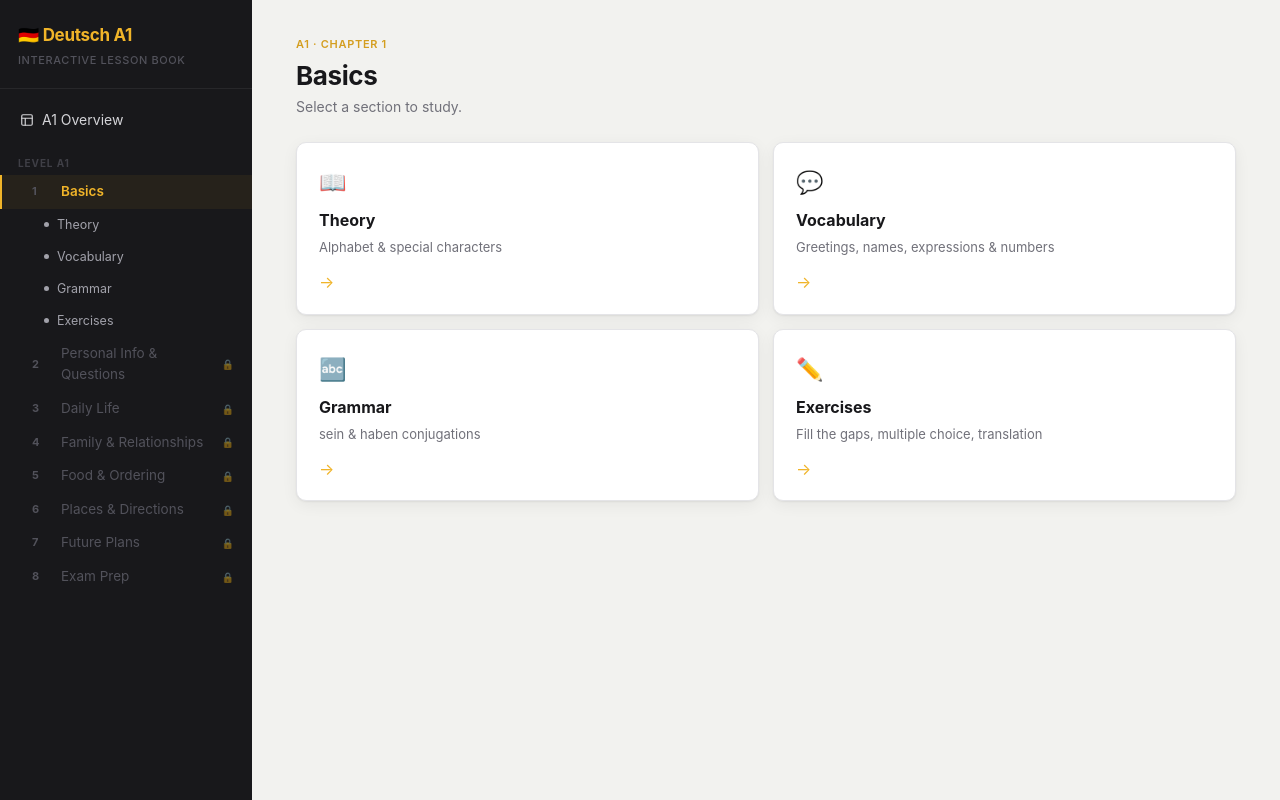
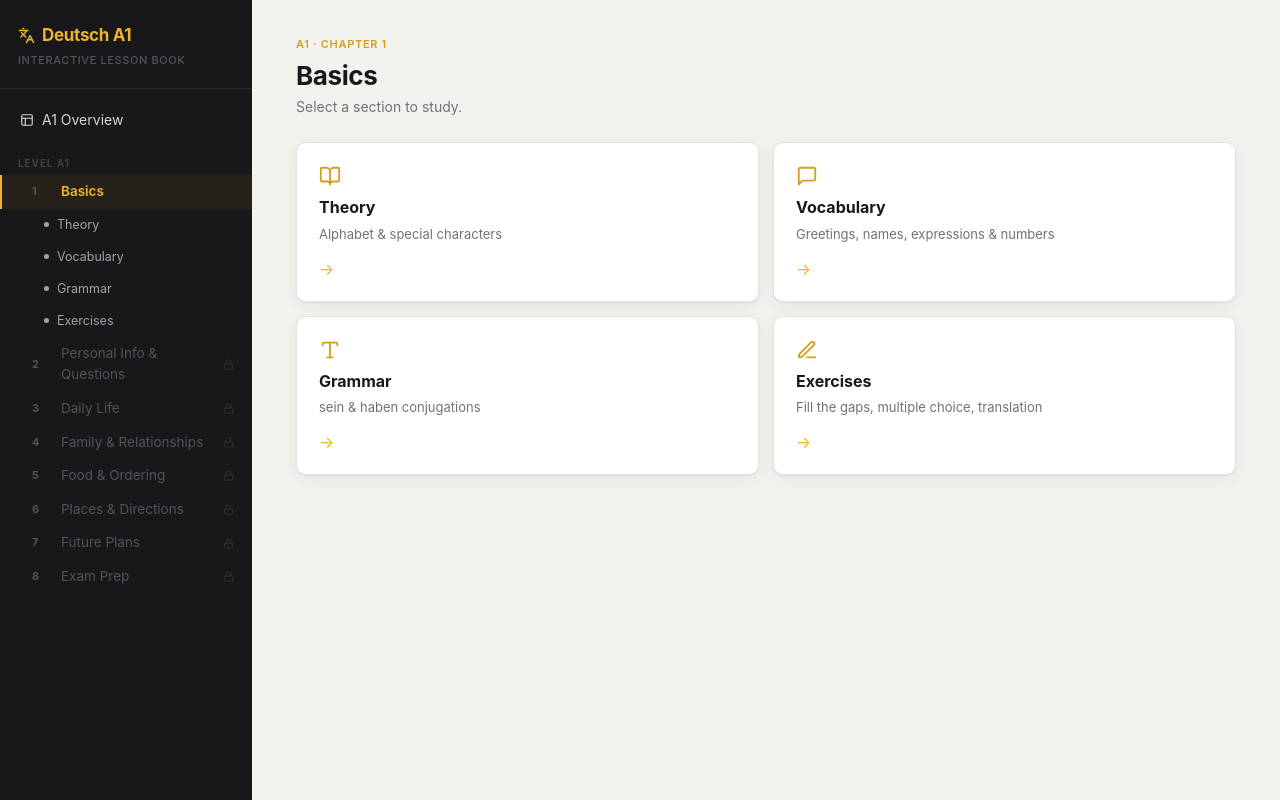
Before and after one commit to davide-muzzi/learn-german, a Vue app: page /#/a1/ch/1 in a window 1280 px wide. Built offline with nearby package versions, Linux system fonts and the light colour scheme.

Commit message:
feat: replace emojis with lucide icons

```diff
--- a/src/App.vue
+++ b/src/App.vue
@@ -1,6 +1,7 @@
 <script setup>
 import { ref, watch } from 'vue'
 import { useRoute } from 'vue-router'
+import { Languages } from '@lucide/vue'
 import AppSidebar from './components/AppSidebar.vue'
 
 const sidebarOpen = ref(false)
@@ -13,7 +14,7 @@ watch(() => route.fullPath, () => { sidebarOpen.value = false })
     <button class="hamburger" @click="sidebarOpen = !sidebarOpen" aria-label="Toggle navigation">
       <span /><span /><span />
     </button>
-    <span class="mobile-title">🇩🇪 Deutsch A1</span>
+    <span class="mobile-title"><Languages :size="16" /> Deutsch A1</span>
   </header>
 
   <Transition name="overlay-fade">
--- a/src/components/AppSidebar.vue
+++ b/src/components/AppSidebar.vue
@@ -1,6 +1,7 @@
 <script setup>
 import { computed } from 'vue'
 import { RouterLink, useRoute } from 'vue-router'
+import { Languages, Lock } from '@lucide/vue'
 import { CHAPTERS, CHAPTER_SECTIONS } from '../data/index.js'
 
 defineProps({ open: Boolean })
@@ -20,7 +21,7 @@ const currentSection = computed(() =>
   <nav class="sidebar" :class="{ 'is-open': open }">
     <div class="sidebar-logo">
       <div>
-        <h1>🇩🇪 Deutsch A1</h1>
+        <h1><Languages :size="17" /> Deutsch A1</h1>
         <p>Interactive Lesson Book</p>
       </div>
       <button class="sidebar-close" @click="$emit('close')" aria-label="Close menu">✕</button>
@@ -49,7 +50,7 @@ const currentSection = computed(() =>
             >
               <span class="ch-nav-n">{{ ch.n }}</span>
               <span class="ch-nav-title">{{ ch.title }}</span>
-              <span v-if="!ch.active" class="ch-nav-lock">🔒</span>
+              <Lock v-if="!ch.active" :size="11" class="ch-nav-lock" />
             </div>
           </RouterLink>
 
--- a/src/data/index.js
+++ b/src/data/index.js
@@ -109,10 +109,10 @@ export const CHAPTERS = [
 
 export const CHAPTER_SECTIONS = {
   1: [
-    { key: 'theory',    label: 'Theory',     icon: '📖', desc: 'Alphabet & special characters' },
-    { key: 'vocab',     label: 'Vocabulary', icon: '💬', desc: 'Greetings, names, expressions & numbers' },
-    { key: 'grammar',   label: 'Grammar',    icon: '🔤', desc: 'sein & haben conjugations' },
-    { key: 'exercises', label: 'Exercises',  icon: '✏️', desc: 'Fill the gaps, multiple choice, translation' },
+    { key: 'theory',    label: 'Theory',     desc: 'Alphabet & special characters' },
+    { key: 'vocab',     label: 'Vocabulary', desc: 'Greetings, names, expressions & numbers' },
+    { key: 'grammar',   label: 'Grammar',    desc: 'sein & haben conjugations' },
+    { key: 'exercises', label: 'Exercises',  desc: 'Fill the gaps, multiple choice, translation' },
   ],
 }
 
--- a/src/style.css
+++ b/src/style.css
@@ -58,6 +58,9 @@ body {
   font-weight: 700;
   color: var(--gold);
   letter-spacing: -.3px;
+  display: flex;
+  align-items: center;
+  gap: 7px;
 }
 .sidebar-logo p {
   font-size: 11px;
@@ -463,7 +466,7 @@ tbody tr:hover td { background: #fafafa; }
   box-shadow: 0 4px 20px rgba(0,0,0,.1);
   border-color: var(--gold);
 }
-.section-card-icon { font-size: 22px; margin-bottom: 4px; }
+.section-card-icon { margin-bottom: 4px; display: flex; align-items: center; color: var(--gold-dark); }
 .section-card-label { font-size: 16px; font-weight: 700; color: var(--text); }
 .section-card-desc { font-size: 13px; color: var(--muted); line-height: 1.4; flex: 1; }
 .section-card-arrow { font-size: 16px; color: var(--gold); margin-top: 10px; }
@@ -549,7 +552,7 @@ tbody tr:hover td { background: #fafafa; }
   text-align: center;
   padding: 56px 32px;
 }
-.coming-soon-icon { font-size: 40px; margin-bottom: 16px; }
+.coming-soon-icon { margin-bottom: 16px; display: flex; justify-content: center; color: var(--muted); }
 .coming-soon-card h2 { font-size: 22px; font-weight: 700; margin-bottom: 10px; }
 .coming-soon-card p { color: var(--muted); margin-bottom: 20px; }
 .coming-soon-card ul {
@@ -615,6 +618,9 @@ tbody tr:hover td { background: #fafafa; }
     font-size: 15px;
     font-weight: 700;
     color: var(--gold);
+    display: flex;
+    align-items: center;
+    gap: 7px;
   }
   .hamburger {
     background: none;
--- a/src/views/ChapterView.vue
+++ b/src/views/ChapterView.vue
@@ -1,11 +1,14 @@
 <script setup>
 import { computed } from 'vue'
 import { useRoute, useRouter } from 'vue-router'
+import { BookOpen, MessageSquare, Type, PenLine, Lock, Hammer } from '@lucide/vue'
 import {
   CHAPTERS, CHAPTER_SECTIONS,
   GREETINGS, YOUR_NAME, WHERE_FROM, EXPRESSIONS, NUMBERS,
   ALPHABET, UMLAUTS, DIPHTHONGS, SEIN, HABEN,
 } from '../data/index.js'
+
+const sectionIcons = { theory: BookOpen, vocab: MessageSquare, grammar: Type, exercises: PenLine }
 import VocabTable from '../components/VocabTable.vue'
 import ConjugTable from '../components/ConjugTable.vue'
 import FillGaps from '../components/exercises/FillGaps.vue'
@@ -48,7 +51,7 @@ function backToChapter() {
             class="section-card"
             @click="goToSection(s.key)"
           >
-            <div class="section-card-icon">{{ s.icon }}</div>
+            <div class="section-card-icon"><component :is="sectionIcons[s.key]" :size="22" /></div>
             <div class="section-card-label">{{ s.label }}</div>
             <div class="section-card-desc">{{ s.desc }}</div>
             <div class="section-card-arrow">→</div>
@@ -58,7 +61,7 @@ function backToChapter() {
 
       <template v-else>
         <div class="card coming-soon-card">
-          <div class="coming-soon-icon">🔒</div>
+          <div class="coming-soon-icon"><Lock :size="36" /></div>
           <h2>Coming Soon</h2>
           <p>Chapter {{ n }} · <strong>{{ chapter.title }}</strong> is not yet available.</p>
           <ul v-if="chapter.topics?.length">
@@ -170,7 +173,7 @@ function backToChapter() {
       <!-- Other chapters not yet implemented -->
       <template v-else>
         <div class="card coming-soon-card">
-          <div class="coming-soon-icon">🚧</div>
+          <div class="coming-soon-icon"><Hammer :size="36" /></div>
           <h2>Content Coming Soon</h2>
           <p>The content for this chapter is being prepared.</p>
         </div>
```
